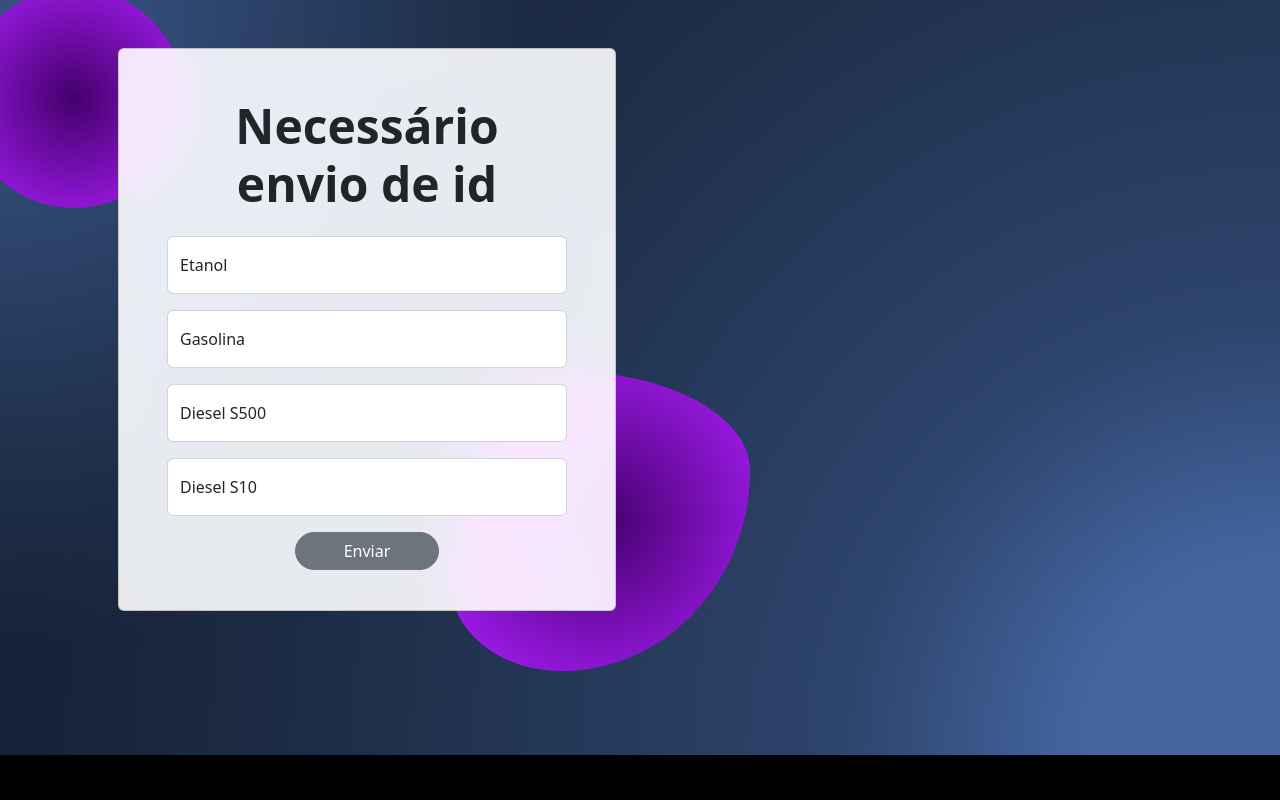
After one commit to lucasrd2k/if-postos, a PHP site: page /pedido.php in a window 1280 px wide. The commit adds this page. Run offline with PHP 8.4, Linux system fonts and the light colour scheme; some libraries are stand-ins or nearby versions.

Commit message:
Telas de pedido de alteração e otimizações

```diff
--- a/index.php
+++ b/index.php
@@ -113,7 +113,7 @@
             }
         </style>
         <div class="container px-4 py-5 px-md-5 text-center text-lg-start my-5">
-            <br><br><br><br><br>
+            <br><br>
             <div class="row gx-lg-5 align-items-center mb-5">
 
                 <div class="col-lg-6 mb-5 mb-lg-0 position-relative">
@@ -150,7 +150,7 @@
                     </div>
                 </div>
             </div>
-        </div><br><br><br><br>
+        </div><br><br><br><br><br><br>
     </section>
 	</main>
 
--- /dev/null
+++ b/pedido.php
@@ -0,0 +1,178 @@
+<!DOCTYPE html>
+<html>
+
+<head>
+    <meta charset="utf-8">
+    <meta http-equiv=”content-type” content="text/html;" />
+    <meta http-equiv="X-UA-Compatible" content="IE=edge,chrome=1">
+    <meta name="keywords" content="palavras, chave, pesquisa, google" />
+    <title>Dashboard</title>
+    <meta name="description" content="">
+    <meta name="viewport" content="width=device-width, initial-scale=1">
+
+    <!-- BOOTSTRAP -->
+    <link rel="stylesheet" href="https://cdn.jsdelivr.net/npm/bootstrap@5.2.2/dist/css/bootstrap.min.css" integrity="sha384-Zenh87qX5JnK2Jl0vWa8Ck2rdkQ2Bzep5IDxbcnCeuOxjzrPF/et3URy9Bv1WTRi" crossorigin="anonymous">
+    <!-- <link rel="stylesheet" href="https://maxcdn.bootstrapcdn.com/bootstrap/3.3.7/css/bootstrap.min.css" /> -->
+
+    <!-- ESTILOS PARA ESTA PÁGINA -->
+    <!-- Adição do material icons pra usar os ícones na navbar -->
+    <link rel="stylesheet" href="https://fonts.googleapis.com/icon?family=Material+Icons">
+
+    <!-- JAVASCRIPT E JQUERY -->
+    <script src="https://code.jquery.com/jquery-3.2.1.slim.min.js" integrity="sha384-KJ3o2DKtIkvYIK3UENzmM7KCkRr/rE9/Qpg6aAZGJwFDMVNA/GpGFF93hXpG5KkN" crossorigin="anonymous"></script>
+
+    <script src="https://maxcdn.bootstrapcdn.com/bootstrap/4.0.0-beta/js/bootstrap.min.js" integrity="sha384-h0AbiXch4ZDo7tp9hKZ4TsHbi047NrKGLO3SEJAg45jXxnGIfYzk4Si90RDIqNm1" crossorigin="anonymous"></script>
+    <script src="//cdn.jsdelivr.net/npm/sweetalert2@11"></script>
+    <!-- Script do framework sweetalert -->
+    <script>
+        function login() {
+            window.location.replace('index.php');
+        }
+
+        function success(msg) {
+            timeout = setTimeout(login, 3500);
+            Swal.fire(
+                'Tudo certo!',
+                msg,
+                'success'
+            )
+        }
+
+        function error(msg) {
+
+            Swal.fire(
+                msg,
+                'Verifique o preenchimento dos campos!',
+                'error'
+            )
+        }
+        // Criação das funções que mostra o alert indicando o resultado (erro ou sucesso) do cadastro
+    </script>
+</head>
+
+<body style="background-color: #000;">
+    <main class="">
+        <?php
+
+        include_once "conexao.php";
+
+
+        // Definição das variáveis vazias pra não dar erro no cadastro e o layout servir para cadastro e edição
+
+        if (isset($_GET['id'], $_POST['etanol'], $_POST['gasolina'], $_POST['diesel1'], $_POST['diesel2'])) {
+            // echo "Obteve as infos";
+            $etanol = $_POST['etanol'];
+            $gasolina = $_POST['gasolina'];
+            $diesel1 = $_POST['diesel1'];
+            $diesel2 = $_POST['diesel2'];
+            $posto = $_GET['id'];
+            $sql = "INSERT INTO pedido (etanol, gasolina, diesels500, diesels10, posto) VALUES ('$etanol','$gasolina','$diesel1','$diesel2','$posto');";
+            // echo $sql;
+            if (mysqli_query($conn, $sql)) {
+
+                echo "<script>success('Cadastro efetuado com sucesso!');</script>";
+            }
+            else {
+                $msg = "Erro ao cadastrar usuário.";
+                echo "<script>error('$msg');</script>";
+                $m = true;
+            }
+        }
+
+
+
+
+        ?>
+
+        <section class="container-fluid background-radial-gradient overflow-hidden">
+            <style>
+                .background-radial-gradient {
+                    background-color: hsl(218, 41%, 15%);
+                    background-image: radial-gradient(650px circle at 0% 0%,
+                            hsl(218, 41%, 35%) 15%,
+                            hsl(218, 41%, 30%) 35%,
+                            hsl(218, 41%, 20%) 75%,
+                            hsl(218, 41%, 19%) 80%,
+                            transparent 100%),
+                        radial-gradient(1250px circle at 100% 100%,
+                            hsl(218, 41%, 45%) 15%,
+                            hsl(218, 41%, 30%) 35%,
+                            hsl(218, 41%, 20%) 75%,
+                            hsl(218, 41%, 19%) 80%,
+                            transparent 100%);
+                }
+
+                #radius-shape-1 {
+                    height: 220px;
+                    width: 220px;
+                    top: -60px;
+                    left: -130px;
+                    background: radial-gradient(#44006b, #ad1fff);
+                    overflow: hidden;
+                }
+
+                #radius-shape-2 {
+                    border-radius: 38% 62% 63% 37% / 70% 33% 67% 30%;
+                    bottom: -60px;
+                    right: -110px;
+                    width: 300px;
+                    height: 300px;
+                    background: radial-gradient(#44006b, #ad1fff);
+                    overflow: hidden;
+                }
+
+                .bg-glass {
+                    background-color: hsla(0, 0%, 100%, 0.9) !important;
+                    backdrop-filter: saturate(200%) blur(25px);
+                }
+            </style>
+
+            <div class="container px-4 pb-5 px-md-5 text-center text-lg-start my-5">
+                <div class="row gx-lg-5 align-items-center mb-5">
+
+                    <div class="col-lg-6 mb-5 mb-lg-0 position-relative">
+                        <div id="radius-shape-1" class="position-absolute rounded-circle shadow-5-strong"></div>
+                        <div id="radius-shape-2" class="position-absolute shadow-5-strong"></div>
+
+                        <div class="card bg-glass">
+                            <div class="text-center card-body px-4 pt-5 px-md-5">
+                                <h1 class="mb-4 display-5 fw-bold ls-tight" style="color: 000">
+                                    <?php echo isset($_GET['id']) ? "Preço sugerido" : "Necessário envio de id"; ?>
+                                </h1>
+                                <form action="" method="POST">
+                                    <div class="form-floating mb-3">
+                                        <input name="etanol" type="text" class="form-control" id="floatingInput1" placeholder="Preço sugerido">
+                                        <label for="floatingInput1"> Etanol</label>
+                                    </div>
+                                    <div class="form-floating mb-3">
+                                        <input name="gasolina" type="text" class="form-control" id="floatingInput1" placeholder="Preço sugerido">
+                                        <label for="floatingInput1"> Gasolina</label>
+                                    </div>
+                                    <div class="form-floating mb-3">
+                                        <input name="diesel1" type="text" class="form-control" id="floatingInput1" placeholder="Preço sugerido">
+                                        <label for="floatingInput1"> Diesel S500</label>
+                                    </div>
+                                    <div class="form-floating mb-3">
+                                        <input name="diesel2" type="text" class="form-control" id="floatingInput1" placeholder="Preço sugerido">
+                                        <label for="floatingInput1"> Diesel S10</label>
+                                    </div>
+                                    <!-- Submit button -->
+                                    <button type="submit" class="btn btn-secondary btn-block mb-4 rounded-pill px-5">
+                                        Enviar
+                                    </button>
+
+                                    <!-- Register buttons -->
+                                </form>
+                            </div>
+                        </div>
+                    </div>
+                </div>
+            </div>
+        </section>
+    </main>
+
+
+
+</body>
+
+</html>
```
Also changed, not shown: home.php (+4 -3 lines), info.php (added, +137 -0 lines).
